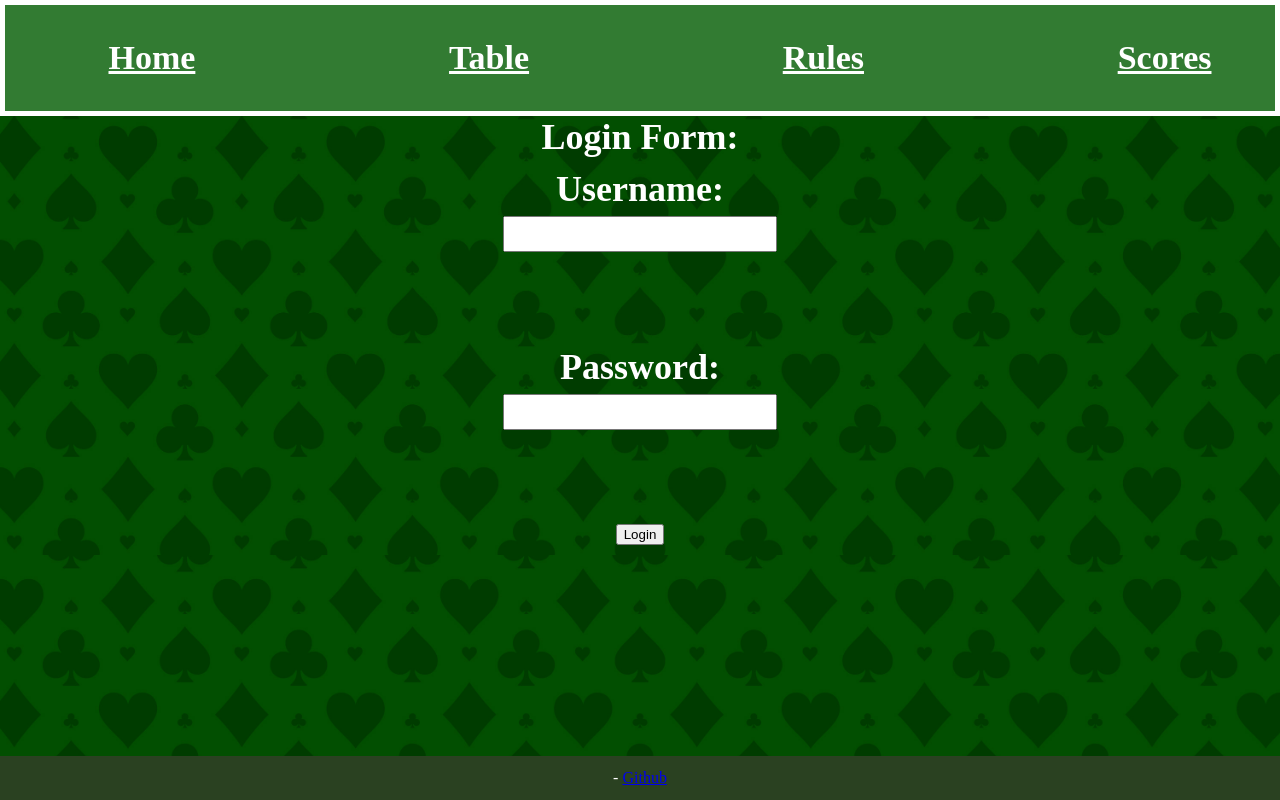
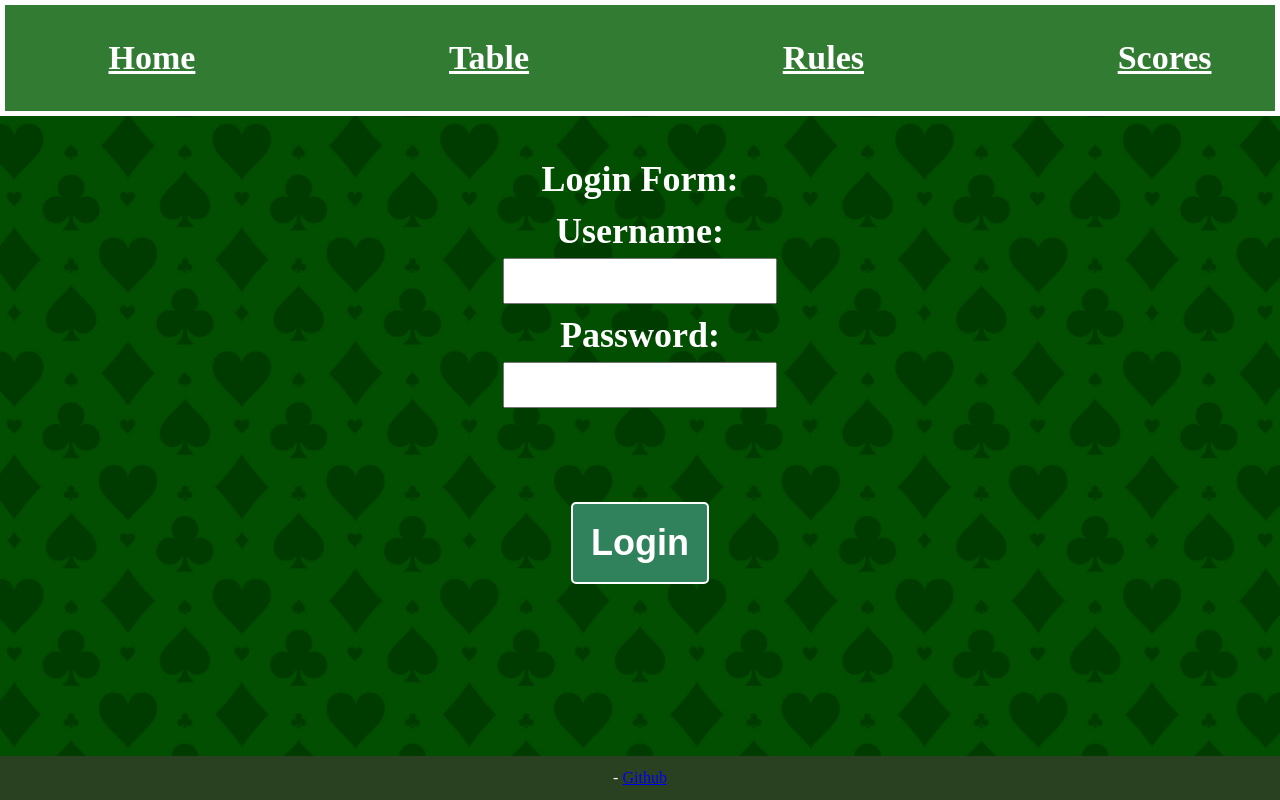
Before and after one commit to alvarjos/Startup, a React (Vite) app: page /login in a window 1280 px wide. Built offline with nearby package versions, Linux system fonts and the light colour scheme.

Commit message:
fixed login css

```diff
--- a/src/app.css
+++ b/src/app.css
@@ -60,6 +60,7 @@ body {
     block-size: 1.5em;
     font-family: Times New Roman, sans-serif;
     font-weight: bold;
+    min-height: 2em;
 }
 
 header {
--- a/src/login/login.jsx
+++ b/src/login/login.jsx
@@ -17,14 +17,15 @@ export function Login({setUser}) {
   }
 
   return (
-    <main className="background-image1">
+    <main >
+      <br></br>
       Login Form:
       <form className="login-form" action="/submit_login" method="post">
           <label className="login-form-label" htmlFor="username">Username:</label>
-          <input className="login-form-label" type="text" id="username" name="username" required onChange={textChange}/><br /><br />
+          <input className="login-form-label" type="text" id="username" name="username" required onChange={textChange}/>
           <label htmlFor="password">Password:</label>
           <input type="password" id="password" name="password" required /><br /><br />
-          <button type ="button" onClick={loginUser}>Login</button>
+          <button className="table-button" type ="button" onClick={loginUser}>Login</button>
       </form>
     </main>
   );
```
